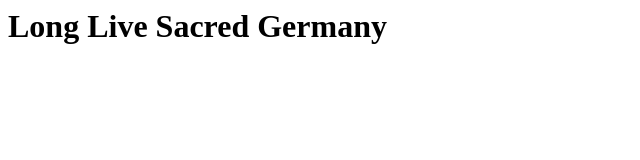
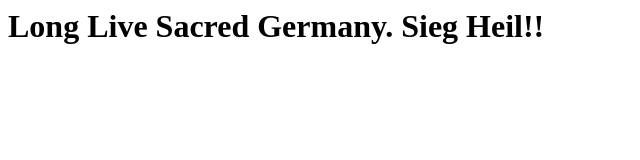
Before and after one commit to BodhisattaChakrabarti/firstgitrepo, a plain HTML site: page index.html in a window 1280 px wide. Shown: the whole page, without its empty margins (0-640 px from the left). Drawn offline with Linux system fonts and the light colour scheme.

Commit message:
second version

```diff
--- a/index.html
+++ b/index.html
@@ -1,5 +1,5 @@
 <html>
 <body>
-<h1>Long Live Sacred Germany</h1>
+<h1>Long Live Sacred Germany. Sieg Heil!!</h1>
 </body>
 </html>
```
